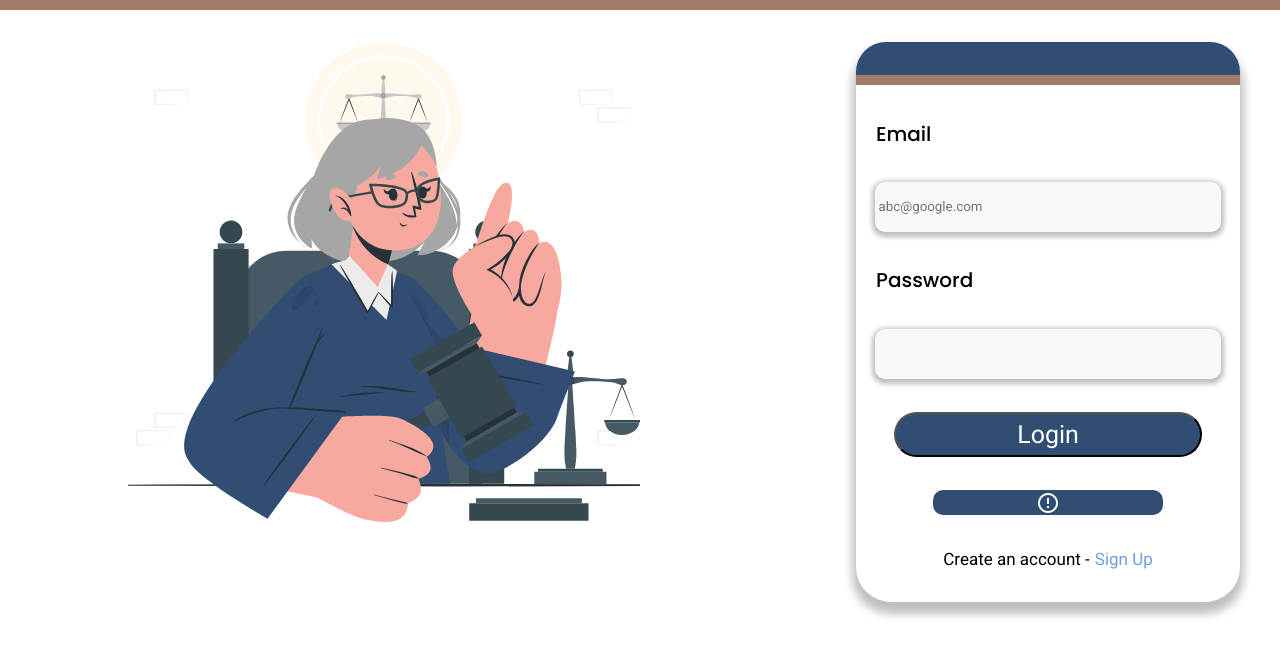
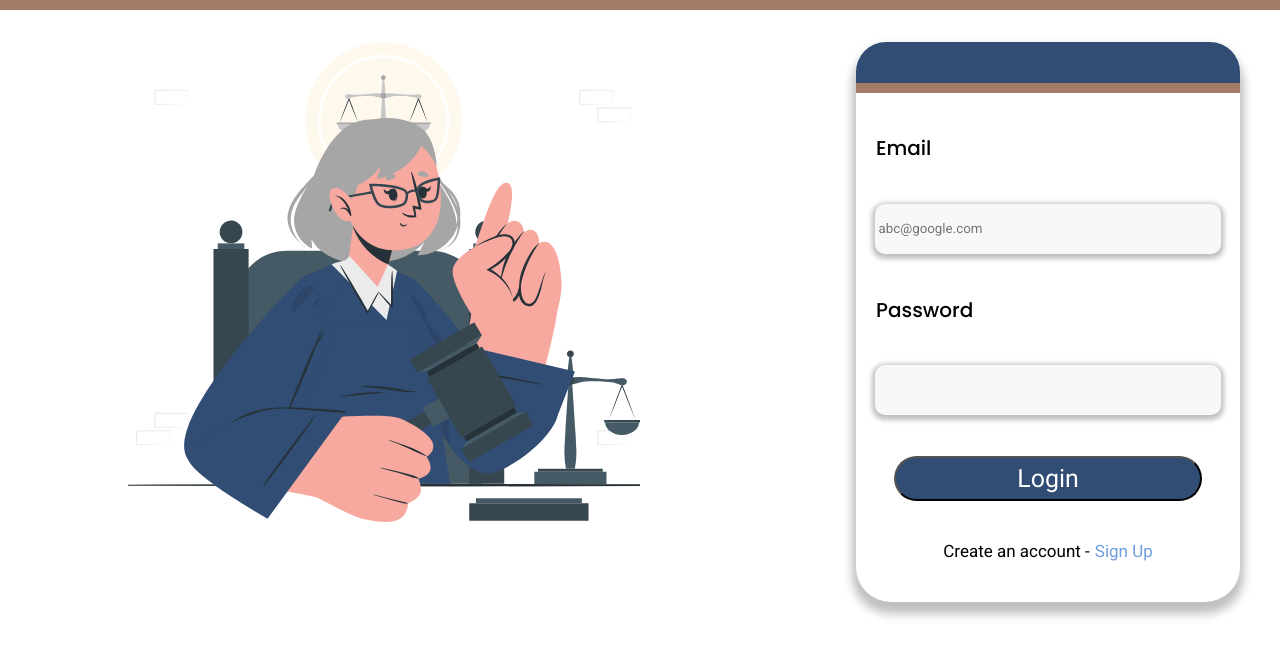
Before and after one commit to meet19435/CMS, a Flask app: page /login in a window 1280 px wide. Shown: the part 78-735 px from the top of the page. Run offline with Flask 2, Linux system fonts and the light colour scheme.

Commit message:
changed the flash warning

```diff
--- a/templates/login.html
+++ b/templates/login.html
@@ -32,17 +32,18 @@
             <p id="pass">Password</p>
             <input type="password" id="pwd" name="pwd">
             <input id="submit" type="submit" name="action" value="Login">
-            <div class="alert">
-                <i class="material-icons" title="">error_outline</i>
                 {% with messages = get_flashed_messages() %}
                     {% if messages %}
                         {% for message in messages %}
+                            <div class="alert">
+                            <i class="material-icons" title="Please Check your Email/Password">error_outline</i>
                             <p id="incorrect">{{message}}</p>
+                            </div>
                         {% endfor %}
                     {% endif %}
                 {% endwith %}
 
-            </div>
+
             <div id="sign-up">
                 <p>Create an account -</p>
                 <a href="#" onclick="toggle()"> Sign Up</a>
```
